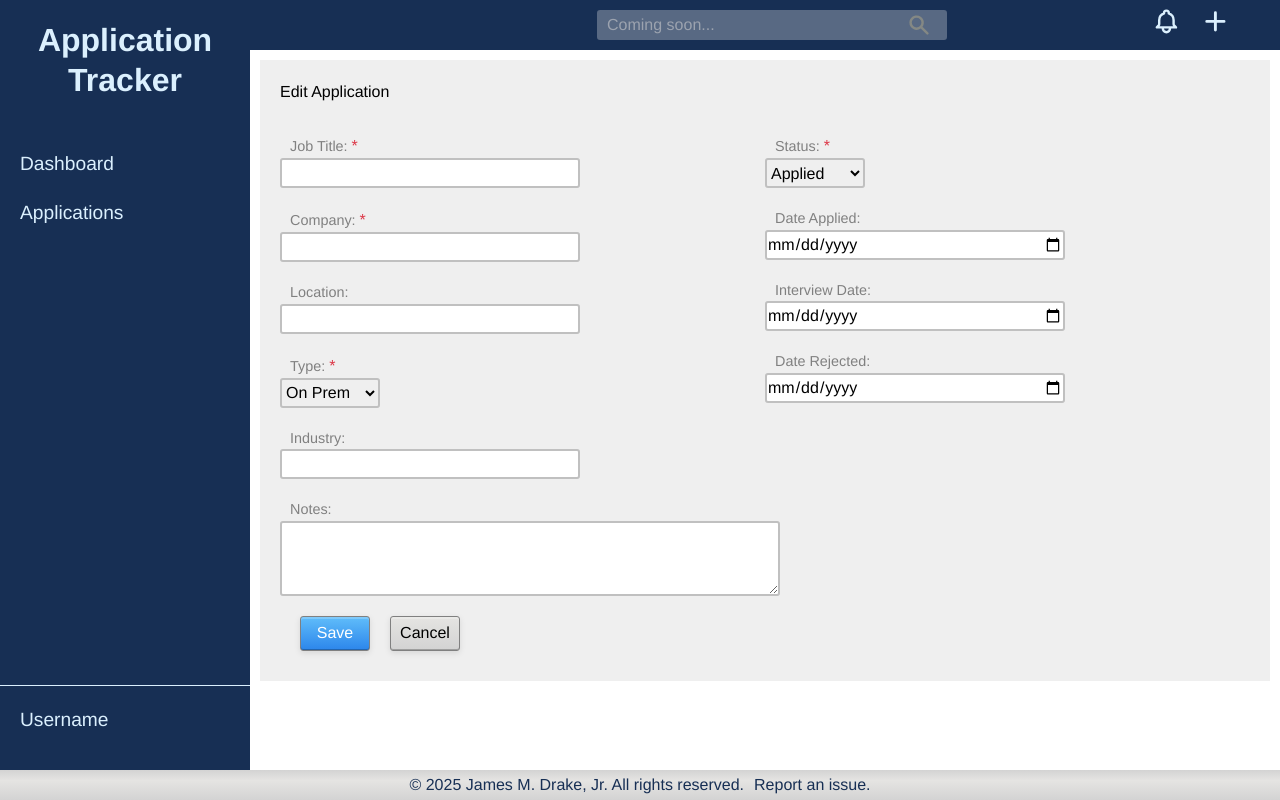
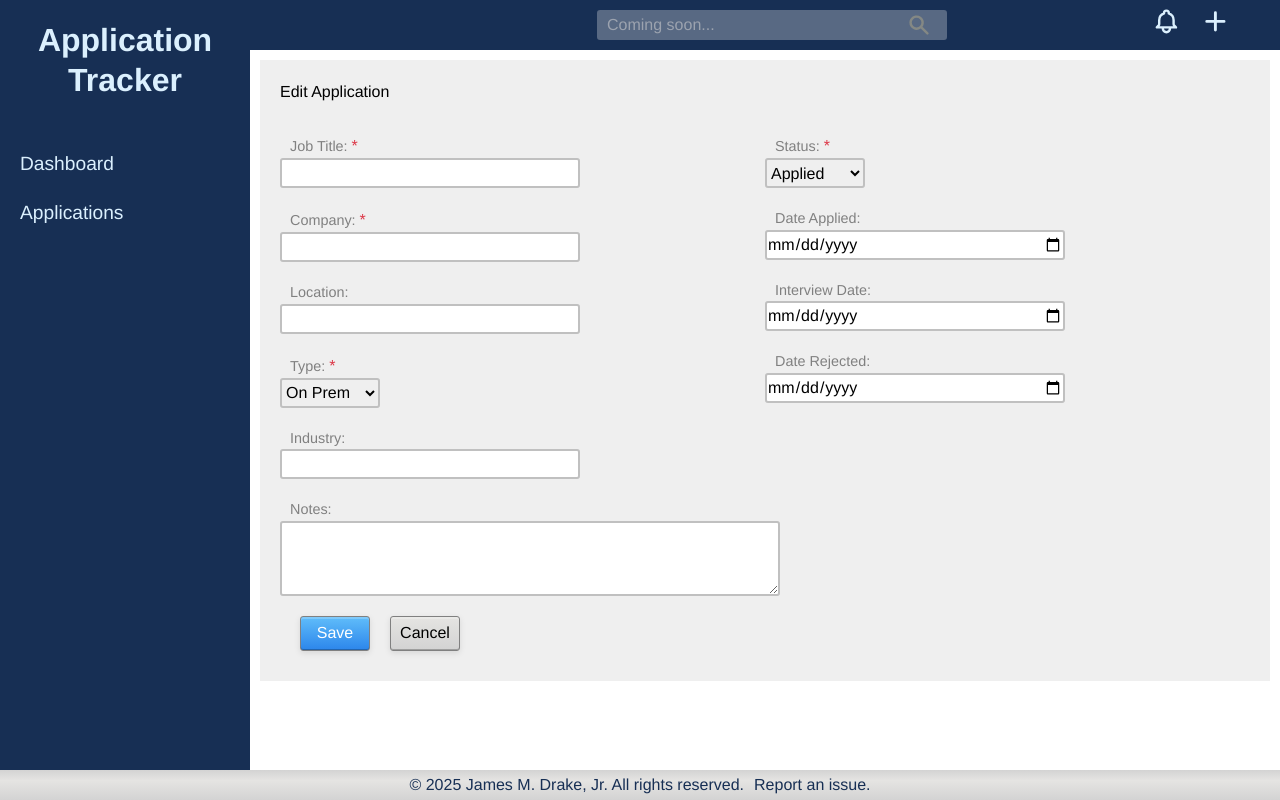
Before and after one commit to psilentrain1/jmdm-apps-application_tracker, a React (Vite) app: page /edit/1 in a window 1280 px wide. Built offline with nearby package versions, Linux system fonts and the light colour scheme; no server answers.

Commit message:
chore: hide userinfo div

```diff
--- a/src/components/Sidebar.tsx
+++ b/src/components/Sidebar.tsx
@@ -1,4 +1,4 @@
-import { NavLink } from "react-router";
+import { NavLink } from "react-router"
 
 export function Sidebar() {
     return (
@@ -10,9 +10,9 @@ export function Sidebar() {
                         <NavLink to="/">Dashboard</NavLink>
                         <NavLink to="/applications">Applications</NavLink>
                     </nav>
-          <div className="userinfo">Username</div>
+                    {/* <div className="userinfo">Username</div> */}
                 </div>
             </section>
         </>
-  );
+    )
 }
```
Lines whose indentation alone changed are shown as unchanged.
